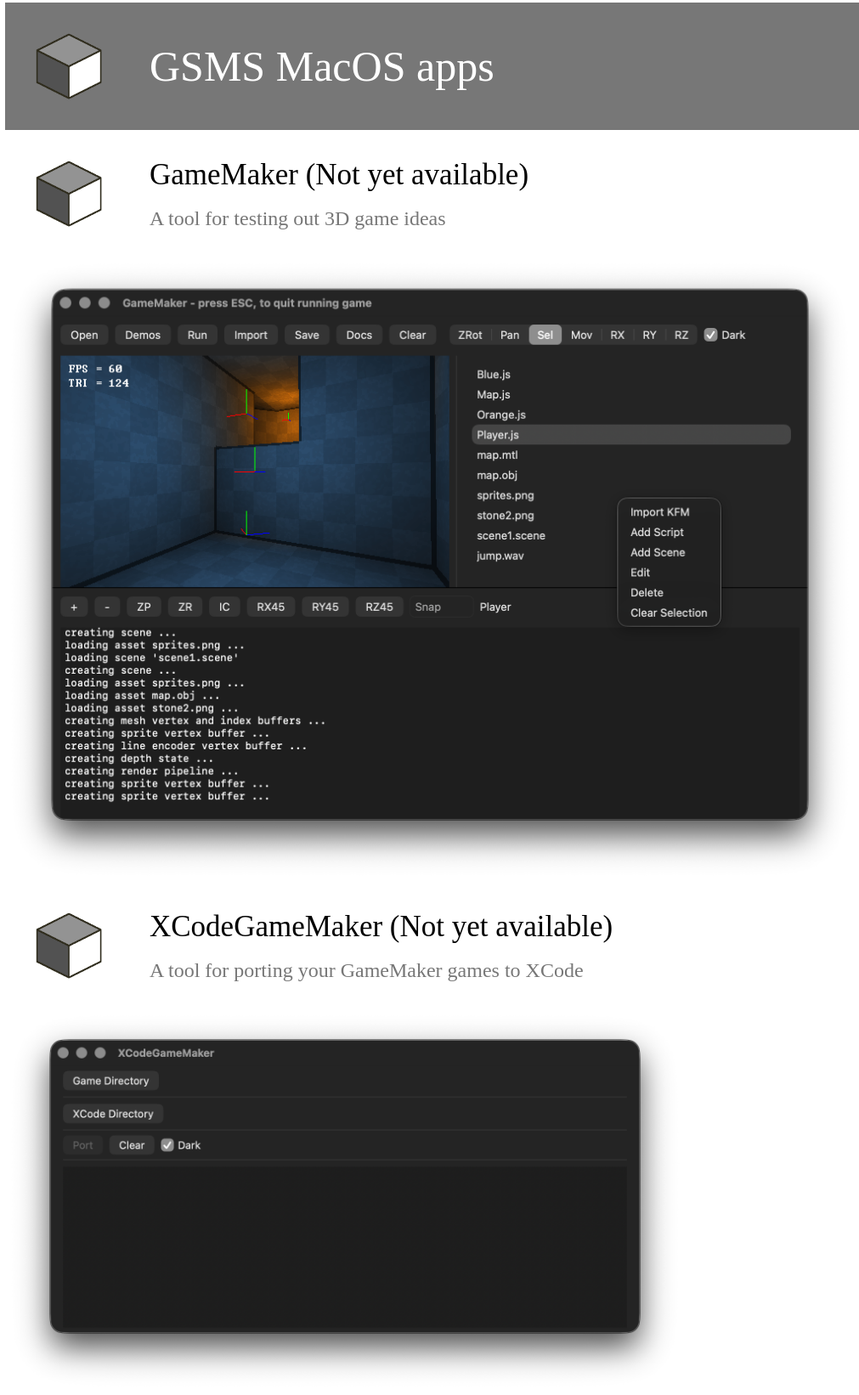
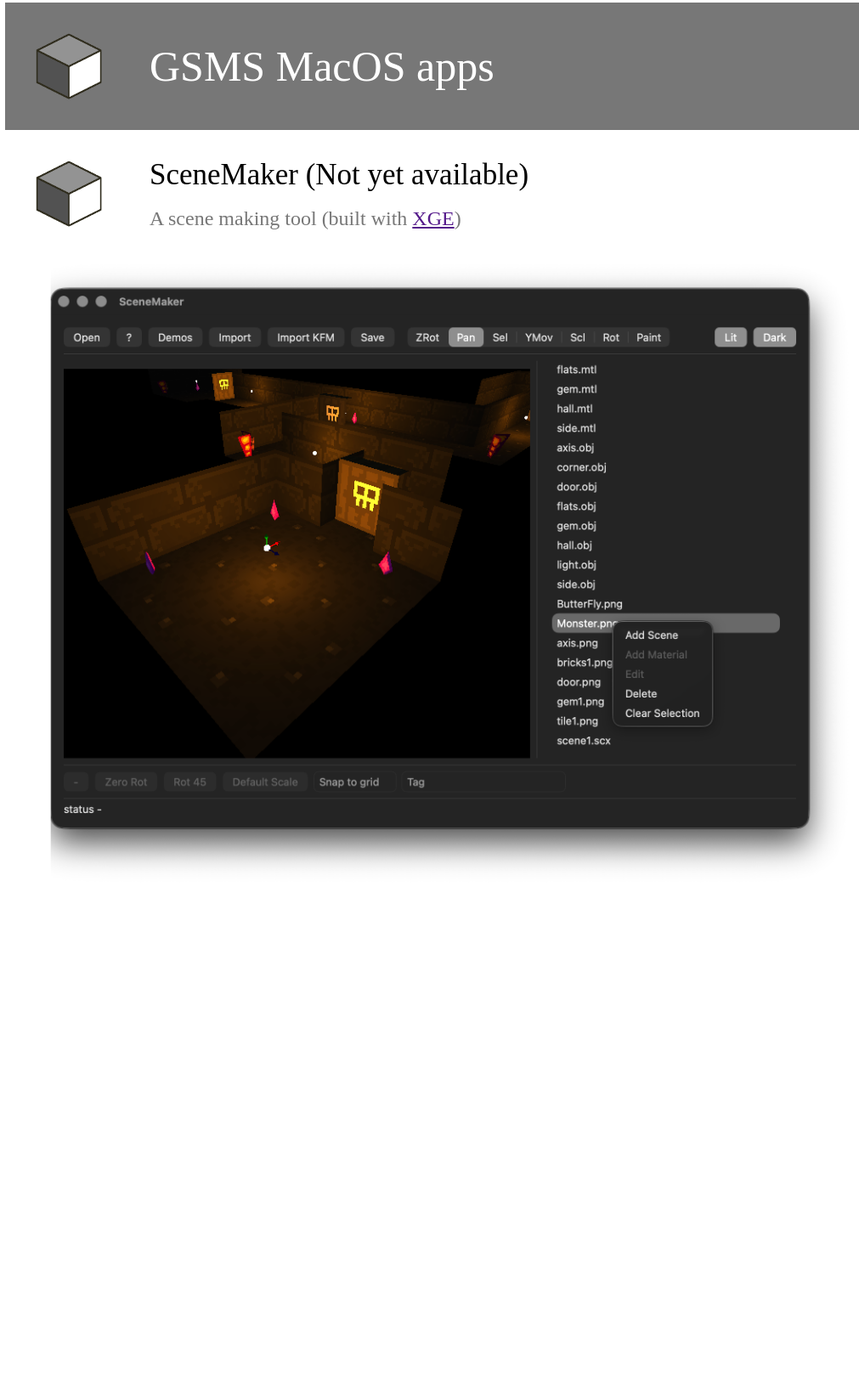
Before and after one commit to devjgames/firemodels, a plain HTML site: page Apps/index.html in a window 1280 px wide. Shown: the part 5-1647 px from the top of the page at 85% size, without its empty margins (2-1013 px from the left). After the commit the page ends 1059 px from the top, so only its background shows below. Drawn offline with Linux system fonts and the light colour scheme.

Commit message:
changed apps
changed apps

```diff
--- a/Apps/index.html
+++ b/Apps/index.html
@@ -15,35 +15,17 @@
             <div style="flex-grow: 1; display: flex; align-items: center;">
                 <div>
                    <div style="font-size:35px;">
-                   GameMaker (Not yet available)
+                   SceneMaker (Not yet available)
                    </div>
                    <br/>
                    <div style="font-size:24px;color: #777777FF;">
-                   A tool for testing out 3D game ideas
+                   A scene making tool (built with <a href=""/>XGE</a>)
                    </div>
                 </div>
             </div>
         </div>
         <div>
-            <img src="GameMaker.png" style="max-width:1000px;height: auto;"/>
-        </div>
-
-        <div style="display: flex;alight-items: center;gap:20px;">
-            <img src="1024.png" alt="Icon" style="max-width: 150px;height: auto;flex-shrink: 0;"/>
-            <div style="flex-grow: 1; display: flex; align-items: center;">
-                <div>
-                   <div style="font-size:35px;">
-                   XCodeGameMaker (Not yet available)
-                   </div>
-                   <br/>
-                   <div style="font-size:24px;color: #777777FF;">
-                   A tool for porting your GameMaker games to XCode
-                   </div>
-                </div>
-            </div>
-        </div>
-        <div>
-            <img src="XCodeGameMaker.png" style="max-width:800px;height: auto;"/>
+            <img src="SceneMaker.png" style="max-width:1000px;height: auto;"/>
         </div>
     </body>
 </html>
```
Also changed, not shown: Apps/GameMaker.png (deleted), Apps/SceneMaker.png (added), Apps/XCodeGameMaker.png (deleted).
